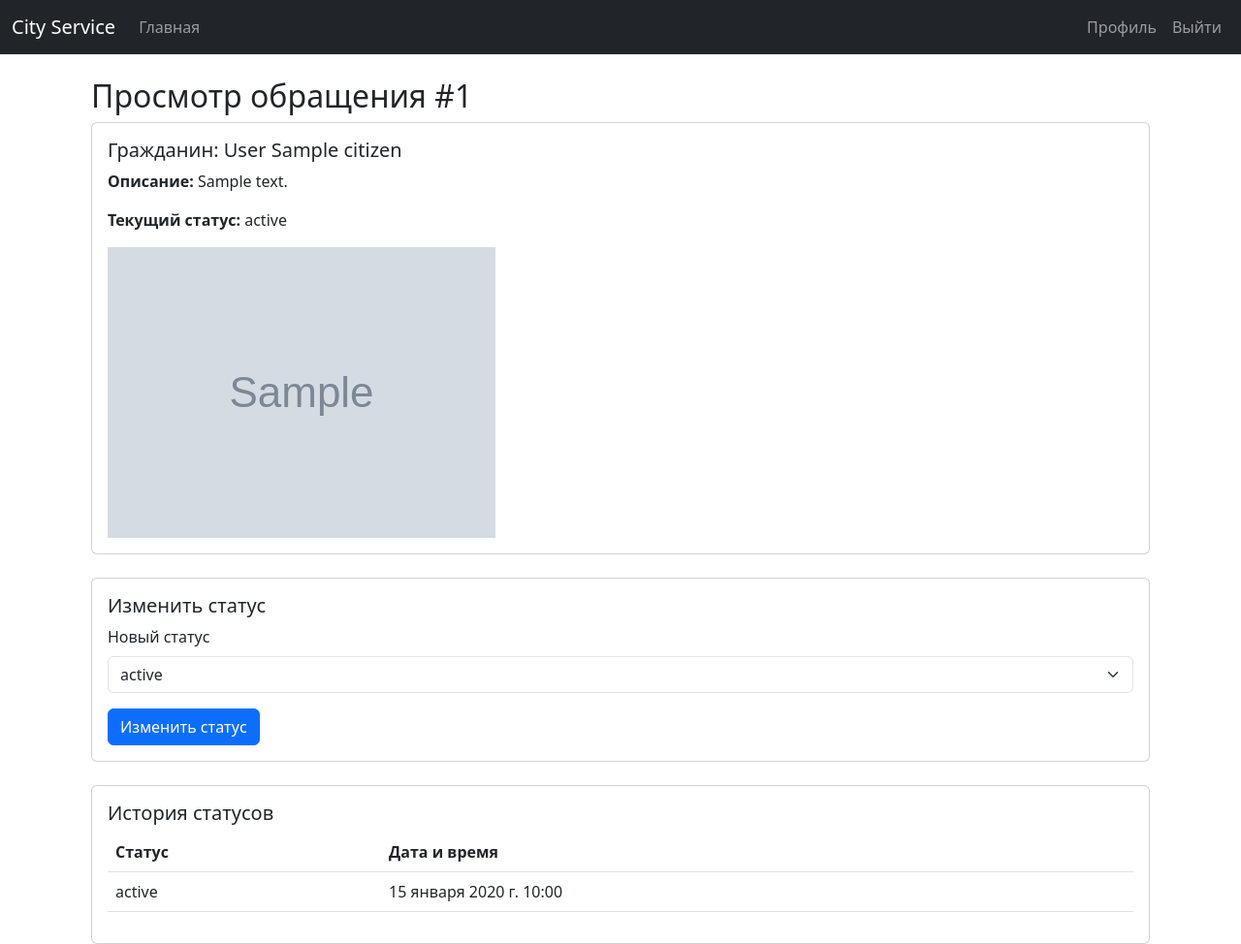
After one commit to MichaelEmpire123/diiiplom_ver300, a Django app: page /employee/appeals/1/ in a window 1280 px wide. The commit adds this page. Shown: the whole page at 97% size. Run offline with Django 5.2, Linux system fonts and the light colour scheme; a user stored in the database is signed in; tables that the repository leaves empty hold one stand-in row (values such as "Sample post"); grey boxes marked "Sample" are stand-in pictures.

Commit message:
Добавление в категории добавление из excel, и у админа вместо назначение сотрудника переделано на службу, сотрудники видят обращения к их службе

```diff
--- a/almet/models.py
+++ b/almet/models.py
@@ -75,6 +75,7 @@ class Appeals(models.Model):
     description_problem = models.TextField()
     photo = models.ImageField(upload_to=get_upload_path, blank=True, null=True)
     id_sotrudnik = models.ForeignKey(Sotrudniki, on_delete=models.CASCADE, blank=True, null=True)
+    id_service = models.ForeignKey('Service', on_delete=models.CASCADE, blank=True, null=True)  # Связь с городской службой
 
     def __str__(self):
         return f"Обращение {self.id} by {self.id_sitizen}"
--- a/almet/templates/admin/users.html
+++ b/almet/templates/admin/users.html
@@ -75,7 +75,7 @@
                 </td>
                 <td>
                     {% if user.is_superuser %}
-                        Суперпользователь
+                        Администратор системы
                     {% elif user.is_staff %}
                         Администратор
                     {% elif user.id_sotrudnik %}
--- a/almet/templates/auth/profile.html
+++ b/almet/templates/auth/profile.html
@@ -29,7 +29,7 @@
                     <p>Фамилия: {{ user.id_sotrudnik.surname }}</p>
                     <p>Имя: {{ user.id_sotrudnik.name }}</p>
                     <p>Отчество: {{ user.id_sotrudnik.patronymic }}</p>
-                    <p>Служба: {{ user.id_sotrudnik.id_service.name_service }}</p>
+                    <p>Служба: {{ user.id_sotrudnik.id_service.name }}</p>
                 {% endif %}
 
                 <a href="{% url 'update_profile' %}" class="btn btn-primary">Обновить профиль</a>
--- a/almet/templates/base.html
+++ b/almet/templates/base.html
@@ -46,13 +46,6 @@
             </div>
         </div>
     </nav>
-
-    <!-- Основной контентт -->
-    <div class="container mt-4">
-        {% block content %}
-        {% endblock %}
-    </div>
-
     {% if messages %}
         {% for message in messages %}
             <div class="alert alert-{{ message.tags }}">
@@ -60,6 +53,13 @@
             </div>
         {% endfor %}
     {% endif %}
+    <!-- Основной контентт -->
+    <div class="container mt-4">
+        {% block content %}
+        {% endblock %}
+    </div>
+
+
     <!-- Подключение Bootstrap JS -->
     <script src="https://cdn.jsdelivr.net/npm/bootstrap@5.3.0/dist/js/bootstrap.bundle.min.js"></script>
 
--- a/almet/templates/service/appeals_service.html
+++ b/almet/templates/service/appeals_service.html
@@ -23,12 +23,12 @@
                 <td>{{ appeal.description_problem }}</td>
                 <td>{{ appeal.processing_appeals_set.last.id_status.name_status }}</td>
                 <td>
-                    <a href="#" class="btn btn-primary btn-sm">Просмотреть</a>
+                    <a href="{% url 'view_appeal' appeal.id %}" class="btn btn-primary btn-sm">Просмотреть</a>
                 </td>
             </tr>
             {% empty %}
             <tr>
-                <td colspan="5" class="text-center">Нет обращений, назначенных вам.</td>
+                <td colspan="5" class="text-center">Нет обращений, назначенных вашей службе.</td>
             </tr>
             {% endfor %}
         </tbody>
--- /dev/null
+++ b/almet/templates/service/view_appeal.html
@@ -0,0 +1,67 @@
+{% extends 'base.html' %}
+
+{% block title %}Просмотр обращения #{{ appeal.id }}{% endblock %}
+
+{% block content %}
+<div class="container">
+    <h2>Просмотр обращения #{{ appeal.id }}</h2>
+
+    <!-- Детали обращения -->
+    <div class="card mb-4">
+        <div class="card-body">
+            <h5 class="card-title">Гражданин: {{ appeal.id_sitizen.surname }} {{ appeal.id_sitizen.name }}</h5>
+            <p class="card-text"><strong>Описание:</strong> {{ appeal.description_problem }}</p>
+            <p class="card-text"><strong>Текущий статус:</strong> {{ appeal.processing_appeals_set.last.id_status.name_status }}</p>
+            {% if appeal.photo %}
+                <img src="{{ appeal.photo.url }}" alt="Фото обращения" class="img-fluid">
+            {% endif %}
+        </div>
+    </div>
+
+    <!-- Форма изменения статуса -->
+    <div class="card mb-4">
+        <div class="card-body">
+            <h5 class="card-title">Изменить статус</h5>
+            <form method="post" action="{% url 'view_appeal' appeal.id %}">
+                {% csrf_token %}
+                <div class="mb-3">
+                    <label for="status" class="form-label">Новый статус</label>
+                    <select name="status" id="status" class="form-select">
+                        {% for status in statuses %}
+                            <option value="{{ status.id }}">{{ status.name_status }}</option>
+                        {% endfor %}
+                    </select>
+                </div>
+                <button type="submit" class="btn btn-primary">Изменить статус</button>
+            </form>
+        </div>
+    </div>
+
+    <!-- История статусов -->
+    <div class="card">
+        <div class="card-body">
+            <h5 class="card-title">История статусов</h5>
+            <table class="table">
+                <thead>
+                    <tr>
+                        <th>Статус</th>
+                        <th>Дата и время</th>
+                    </tr>
+                </thead>
+                <tbody>
+                    {% for history in status_history %}
+                    <tr>
+                        <td>{{ history.id_status.name_status }}</td>
+                        <td>{{ history.date_time_setting_status }}</td>
+                    </tr>
+                    {% empty %}
+                    <tr>
+                        <td colspan="2" class="text-center">История статусов отсутствует.</td>
+                    </tr>
+                    {% endfor %}
+                </tbody>
+            </table>
+        </div>
+    </div>
+</div>
+{% endblock %}
--- a/almet/urls.py
+++ b/almet/urls.py
@@ -18,6 +18,8 @@ urlpatterns = [
 
     # Служба
     path('employee/appeals/', views.employee_appeals, name='employee_appeals'),
+    path('employee/appeals/<int:appeal_id>/', views.view_appeal, name='view_appeal'),
+
 
     # Администратор
     path('administrator/categories/', views.admin_categories, name='admin_categories'),
@@ -28,5 +30,5 @@ urlpatterns = [
     path('administrator/create_service/', views.admin_create_service, name='admin_create_service'),  # Новый маршрут
     path('administrator/create_employee/', views.admin_create_employee, name='admin_create_employee'),
     path('administrator/all_appeals/', views.admin_all_appeals, name='admin_all_appeals'),
-    path('administrator/assign_employee/<int:appeal_id>/', views.assign_employee, name='assign_employee'),
+    path('administrator/assign_service/<int:appeal_id>/', views.assign_service, name='assign_service')
 ]
--- a/almet/views.py
+++ b/almet/views.py
@@ -1,6 +1,6 @@
 import secrets
 import string
-
+import pandas as pd
 from django.contrib import messages
 from django.contrib.auth.hashers import make_password
 from django.http import HttpResponse
@@ -144,9 +144,52 @@ def employee_appeals(request):
     if not request.user.id_sotrudnik:
         return redirect('profile')  # Перенаправляем, если пользователь не сотрудник
 
-    # Получаем обращения, назначенные текущему сотруднику
-    appeals = Appeals.objects.filter(id_sotrudnik=request.user.id_sotrudnik)
+    # Получаем службу, к которой относится сотрудник
+    service = request.user.id_sotrudnik.id_service
+
+    # Получаем обращения, назначенные на службу
+    appeals = Appeals.objects.filter(id_service=service)
     return render(request, 'service/appeals_service.html', {'appeals': appeals})
+
+@login_required
+def view_appeal(request, appeal_id):
+    # Получаем обращение
+    appeal = get_object_or_404(Appeals, id=appeal_id)
+
+    # Проверяем, что обращение назначено на службу сотрудника
+    if appeal.id_service != request.user.id_sotrudnik.id_service:
+        messages.error(request, 'У вас нет доступа к этому обращению.')
+        return redirect('employee_appeals')
+
+    # Получаем все возможные статусы
+    statuses = Status.objects.all()
+
+    # Обработка изменения статуса
+    if request.method == 'POST':
+        new_status_id = request.POST.get('status')
+        if new_status_id:
+            new_status = get_object_or_404(Status, id=new_status_id)
+            # Создаем новую запись об изменении статуса
+            Processing_appeals.objects.create(
+                id_appeal=appeal,
+                id_status=new_status,
+                date_time_setting_status=timezone.now(),
+            )
+            messages.success(request, f'Статус обращения {appeal.id} изменен на {new_status.name_status}.')
+            return redirect('view_appeal', appeal_id=appeal.id)
+
+    # Получаем историю изменений статусов
+    status_history = Processing_appeals.objects.filter(id_appeal=appeal).order_by('-date_time_setting_status')
+
+    return render(request, 'service/view_appeal.html', {
+        'appeal': appeal,
+        'statuses': statuses,
+        'status_history': status_history,
+    })
+
+
+# _______________________
+
 
 # Житель
 @login_required
@@ -274,39 +317,72 @@ def admin_categories(request):
             else:
                 messages.error(request, 'Официальное название обязательно.')
 
-        # Загрузка XML
-        elif 'upload_xml' in request.POST:
-            xml_file = request.FILES.get('xml_file')
-            if xml_file:
+        # Загрузка файла (XML или Excel)
+        elif 'upload_file' in request.POST:
+            uploaded_file = request.FILES.get('file')
+            if uploaded_file:
+                file_name = uploaded_file.name.lower()  # Приводим имя файла к нижнему регистру
                 try:
-                    tree = ET.parse(xml_file)
-                    root = tree.getroot()
+                    if file_name.endswith('.xml'):
+                        # Обработка XML-файла
+                        tree = ET.parse(uploaded_file)
+                        root = tree.getroot()
 
-                    # Проверяем, что корневой элемент - <categories>
-                    if root.tag != 'categories':
-                        messages.error(request, 'Некорректный формат XML: ожидается корневой элемент <categories>.')
-                        return redirect('admin_categories')
+                        # Проверяем, что корневой элемент - <categories>
+                        if root.tag != 'categories':
+                            messages.error(request, 'Некорректный формат XML: ожидается корневой элемент <categories>.')
+                            return redirect('admin_categories')
 
-                    # Обрабатываем каждую категорию
-                    for item in root.findall('category'):
-                        name_official = item.find('name_official')
-                        name_short = item.find('name_short')
+                        # Обрабатываем каждую категорию
+                        for item in root.findall('category'):
+                            name_official = item.find('name_official')
+                            name_short = item.find('name_short')
 
-                        # Проверяем, что элемент <name_official> существует и не пустой
-                        if name_official is not None and name_official.text:
-                            # Создаем категорию, если название не пустое
-                            Category.objects.create(
-                                name_official=name_official.text,
-                                name_short=name_short.text if name_short is not None else None
-                            )
-                        else:
-                            messages.warning(request, 'Найдена категория без названия. Пропущено.')
+                            # Проверяем, что элемент <name_official> существует и не пустой
+                            if name_official is not None and name_official.text:
+                                # Создаем категорию, если название не пустое
+                                Category.objects.create(
+                                    name_official=name_official.text,
+                                    name_short=name_short.text if name_short is not None else None
+                                )
+                            else:
+                                messages.warning(request, 'Найдена категория без названия. Пропущено.')
 
-                    messages.success(request, 'Категории успешно загружены из XML.')
+                        messages.success(request, 'Категории успешно загружены из XML.')
+
+                    elif file_name.endswith(('.xlsx', '.xls')):
+                        # Обработка Excel-файла
+                        df = pd.read_excel(uploaded_file)
+
+                        # Проверяем, что в файле есть необходимая колонка
+                        if 'name_official' not in df.columns:
+                            messages.error(request, 'В файле отсутствует колонка "name_official".')
+                            return redirect('admin_categories')
+
+                        # Обрабатываем каждую строку в файле
+                        for index, row in df.iterrows():
+                            name_official = row['name_official']
+                            name_short = row.get('name_short', None)  # Колонка name_short может отсутствовать
+
+                            if pd.notna(name_official):  # Проверяем, что name_official не пустой
+                                Category.objects.create(
+                                    name_official=name_official,
+                                    name_short=name_short
+                                )
+                            else:
+                                messages.warning(request, f'Найдена категория без названия в строке {index + 1}. Пропущено.')
+
+                        messages.success(request, 'Категории успешно загружены из Excel.')
+
+                    else:
+                        messages.error(request, 'Неподдерживаемый формат файла. Разрешены только XML, XLSX или XLS.')
+
                 except ET.ParseError as e:
                     messages.error(request, f'Ошибка при разборе XML: {str(e)}')
+                except pd.errors.EmptyDataError:
+                    messages.error(request, 'Файл Excel пуст или имеет неправильный формат.')
                 except Exception as e:
-                    messages.error(request, f'Ошибка при обработке XML: {str(e)}')
+                    messages.error(request, f'Ошибка при обработке файла: {str(e)}')
             else:
                 messages.error(request, 'Файл не выбран.')
 
@@ -319,6 +395,7 @@ def admin_categories(request):
             else:
                 messages.error(request, 'Не выбрано ни одной категории для удаления.')
 
+    # Получаем все категории для отображения
     categories = Category.objects.all()
     return render(request, 'admin/categories.html', {'categories': categories})
 
@@ -510,25 +587,25 @@ def admin_create_employee(request):
 @user_passes_test(is_admin)
 def admin_all_appeals(request):
     appeals = Appeals.objects.all()
-    employees = Sotrudniki.objects.all()
+    services = Service.objects.all()  # Получаем все городские службы
     return render(request, 'admin/all_appeals.html', {
         'appeals': appeals,
-        'employees': employees,
+        'services': services,  # Передаем службы в шаблон
     })
 
 @login_required
 @user_passes_test(is_admin)
-def assign_employee(request, appeal_id):
+def assign_service(request, appeal_id):
     appeal = get_object_or_404(Appeals, id=appeal_id)
     if request.method == 'POST':
-        employee_id = request.POST.get('employee')
-        if employee_id:
-            employee = get_object_or_404(Sotrudniki, id=employee_id)
-            appeal.id_sotrudnik = employee
+        service_id = request.POST.get('service')
+        if service_id:
+            service = get_object_or_404(Service, id=service_id)
+            appeal.id_service = service
             appeal.save()
-            messages.success(request, f'Обращение {appeal.id} назначено на сотрудника {employee.surname} {employee.name}.')
+            messages.success(request, f'Обращение {appeal.id} назначено на службу {service.name}.')
         else:
-            appeal.id_sotrudnik = None
+            appeal.id_service = None
             appeal.save()
-            messages.success(request, f'Обращение {appeal.id} больше не назначено на сотрудника.')
+            messages.success(request, f'Обращение {appeal.id} больше не назначено на службу.')
     return redirect('admin_all_appeals')
--- a/core/settings.py
+++ b/core/settings.py
@@ -79,7 +79,7 @@ DATABASES = {
         'ENGINE': 'django.db.backends.postgresql',
         'NAME': 'Service_city',
         'USER': 'postgres',
-        'PASSWORD': '123456',
+        'PASSWORD': '12345',
         'HOST': 'localhost',  # Или адрес вашего сервера, если он не локальный
         'PORT': '5432',       # Стандартный порт PostgreSQL
     }
```
Also changed, not shown: almet/templates/admin/all_appeals.html (+6 -6 lines), almet/templates/admin/categories.html (+32 -30 lines), almet/migrations/0005_appeals_id_service.py (added).
